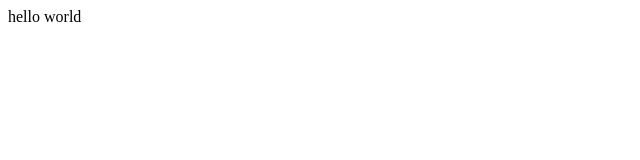
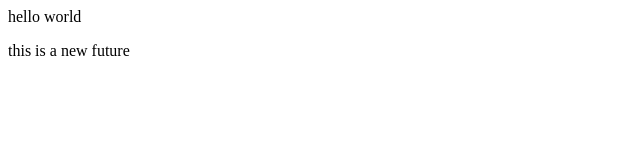
Before and after one commit to gauravkaushik82/local-repo, a plain HTML site: page index.html in a window 1280 px wide. Shown: the whole page, without its empty margins (0-640 px from the left). Drawn offline with Linux system fonts and the light colour scheme.

Commit message:
add new feature

```diff
--- a/index.html
+++ b/index.html
@@ -1 +1,2 @@
 <p>hello world </p>
+<p>this is a new future</p>
```
